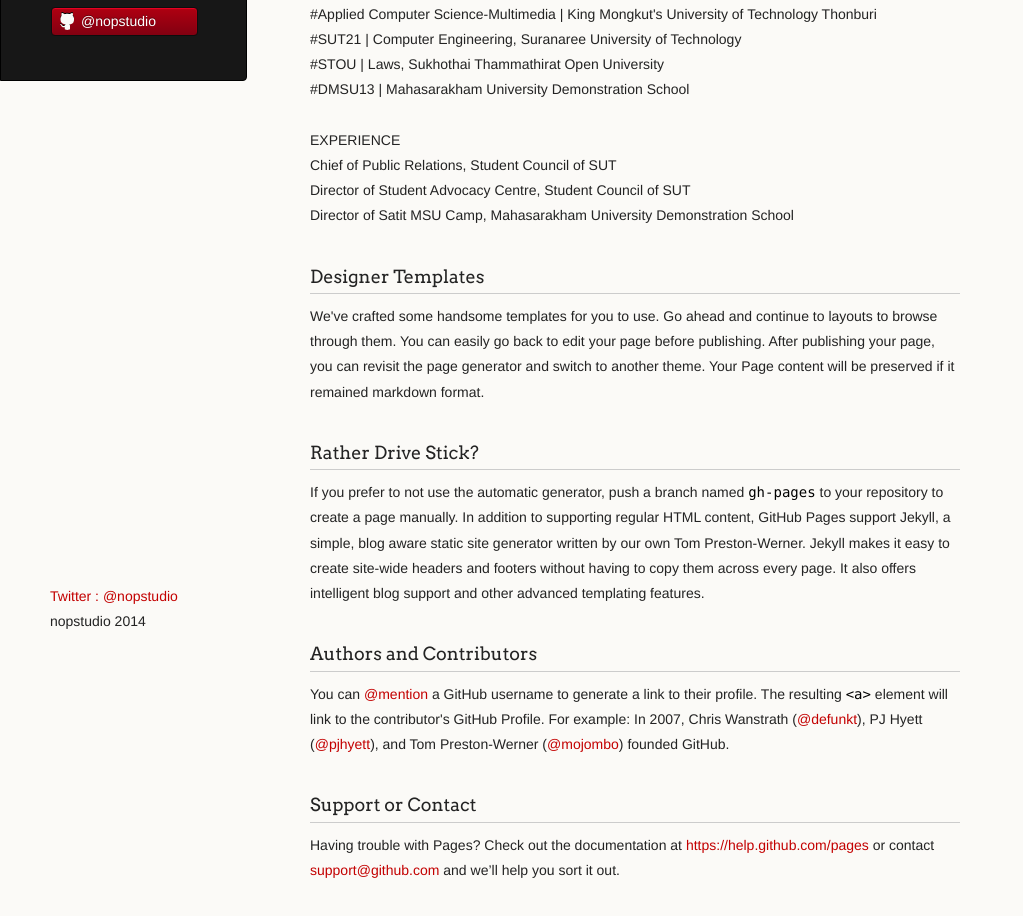
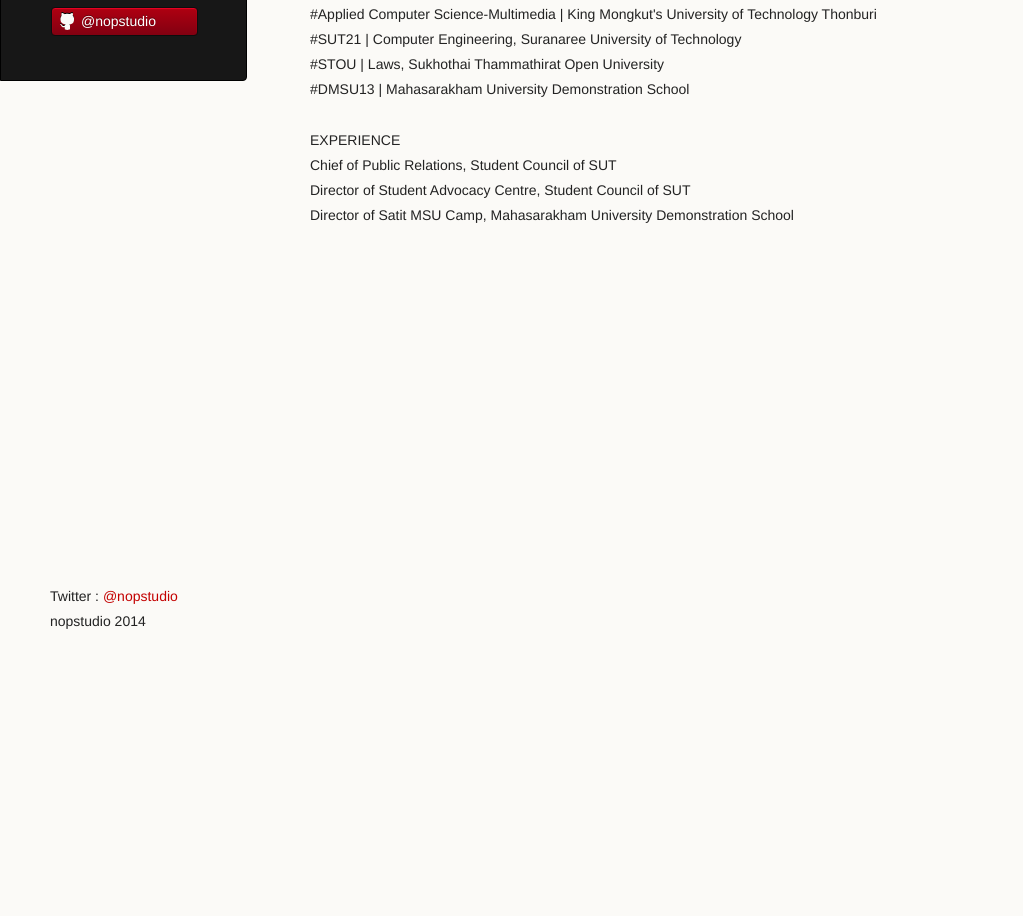
Before and after one commit to nopstudio/nopstudio.github.io, a plain HTML site: page index.html in a window 1280 px wide. Shown: the part 134-1050 px from the top of the page, without its empty margins (0-1023 px from the left). After the commit the page ends 800 px from the top, so only its background shows below. Drawn offline with Linux system fonts and the light colour scheme.

Commit message:
Update index.html

```diff
--- a/index.html
+++ b/index.html
@@ -45,29 +45,9 @@ EXPERIENCE
 Chief of Public Relations, Student Council of SUT<br>
 Director of Student Advocacy Centre, Student Council of SUT<br>
 Director of Satit MSU Camp, Mahasarakham University Demonstration School</p>
-
-<h3>
-<a id="designer-templates" class="anchor" href="#designer-templates" aria-hidden="true"><span class="octicon octicon-link"></span></a>Designer Templates</h3>
-
-<p>We've crafted some handsome templates for you to use. Go ahead and continue to layouts to browse through them. You can easily go back to edit your page before publishing. After publishing your page, you can revisit the page generator and switch to another theme. Your Page content will be preserved if it remained markdown format.</p>
-
-<h3>
-<a id="rather-drive-stick" class="anchor" href="#rather-drive-stick" aria-hidden="true"><span class="octicon octicon-link"></span></a>Rather Drive Stick?</h3>
-
-<p>If you prefer to not use the automatic generator, push a branch named <code>gh-pages</code> to your repository to create a page manually. In addition to supporting regular HTML content, GitHub Pages support Jekyll, a simple, blog aware static site generator written by our own Tom Preston-Werner. Jekyll makes it easy to create site-wide headers and footers without having to copy them across every page. It also offers intelligent blog support and other advanced templating features.</p>
-
-<h3>
-<a id="authors-and-contributors" class="anchor" href="#authors-and-contributors" aria-hidden="true"><span class="octicon octicon-link"></span></a>Authors and Contributors</h3>
-
-<p>You can <a href="https://github.com/blog/821" class="user-mention">@mention</a> a GitHub username to generate a link to their profile. The resulting <code>&lt;a&gt;</code> element will link to the contributor's GitHub Profile. For example: In 2007, Chris Wanstrath (<a href="https://github.com/defunkt" class="user-mention">@defunkt</a>), PJ Hyett (<a href="https://github.com/pjhyett" class="user-mention">@pjhyett</a>), and Tom Preston-Werner (<a href="https://github.com/mojombo" class="user-mention">@mojombo</a>) founded GitHub.</p>
-
-<h3>
-<a id="support-or-contact" class="anchor" href="#support-or-contact" aria-hidden="true"><span class="octicon octicon-link"></span></a>Support or Contact</h3>
-
-<p>Having trouble with Pages? Check out the documentation at <a href="https://help.github.com/pages">https://help.github.com/pages</a> or contact <a href="mailto:support@github.com">support@github.com</a> and we’ll help you sort it out.</p>
       </section>
       <footer>
-        <p><small><a href="http://twitter.com/nopstudio">Twitter : @nopstudio </a> nopstudio 2014</small></p>
+        <p><small>Twitter : <a href="http://twitter.com/nopstudio">@nopstudio </a> nopstudio 2014</small></p>
       </footer>
     </div>
     <!--[if !IE]><script>fixScale(document);</script><![endif]-->
```
